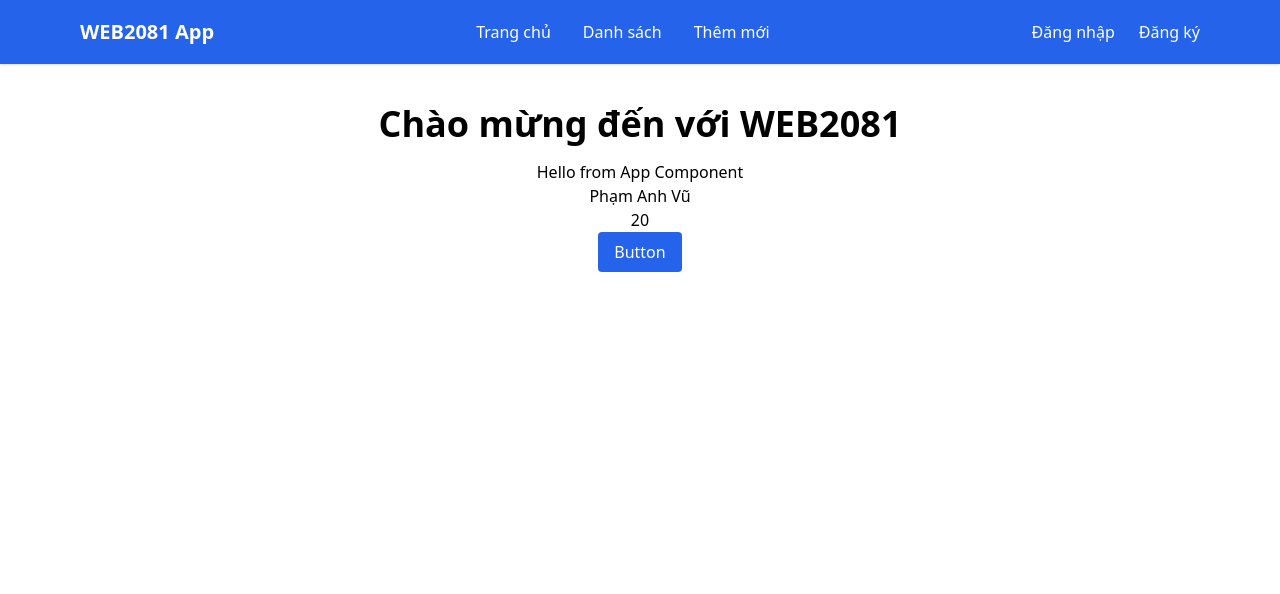
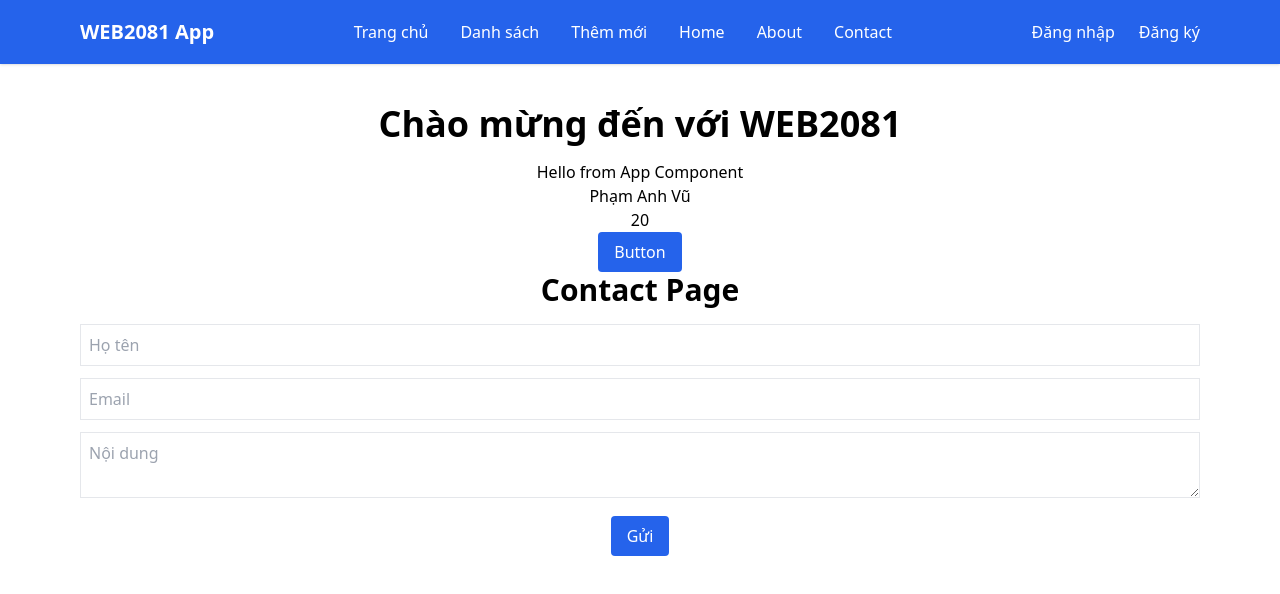
Before and after one commit to anhvu206/phanhvu, an Angular app: page /contact in a window 1280 px wide. Before the commit this address led to /. Shown: the top 594 px of the page. Built offline with nearby package versions, Linux system fonts and the light colour scheme.

Commit message:
Buoi 2 Angular Routing complete

```diff
--- a/src/app/app.html
+++ b/src/app/app.html
@@ -8,6 +8,9 @@
       <a href="#" class="hover:text-gray-200">Trang chủ</a>
       <a href="#" class="hover:text-gray-200">Danh sách</a>
       <a href="#" class="hover:text-gray-200">Thêm mới</a>
+      <a routerLink="/home" class="hover:text-gray-200">Home</a>
+      <a routerLink="/about" class="hover:text-gray-200">About</a>
+      <a routerLink="/contact" class="hover:text-gray-200">Contact</a>
     </div>
 
     <div class="hidden md:flex items-center space-x-6">
--- a/src/app/app.routes.ts
+++ b/src/app/app.routes.ts
@@ -1,3 +1,11 @@
 import { Routes } from '@angular/router';
+import { Home } from './home/home';
+import { About } from './pages/about/about';
+import { Contact } from './contact/contact';
 
-export const routes: Routes = [];
+export const routes: Routes = [
+  { path: '', component: Home },
+  { path: 'home', component: Home },
+  { path: 'about', component: About },
+  { path: 'contact', component: Contact },
+];
--- a/src/app/app.ts
+++ b/src/app/app.ts
@@ -1,21 +1,19 @@
 import { Component } from '@angular/core';
-import { RouterOutlet } from '@angular/router';
+import { RouterOutlet, RouterLink } from '@angular/router';
 
 @Component({
   selector: 'app-root',
-  imports: [RouterOutlet],
+  imports: [RouterOutlet, RouterLink],
   templateUrl: './app.html',
   styleUrl: './app.css',
 })
 export class App {
-  title = 'Hello from App Component'; // property -> {{ title }}
+  title = 'Hello from App Component';
   name = 'Phạm Anh Vũ';
   age = 20;
 
-  // method -> event binding (click)
   sayHello() {
     alert('Hello from App Component');
-    console.log('Hello from App Component');
   }
 
   delete() {
--- /dev/null
+++ b/src/app/contact/contact.css
@@ -0,0 +1 @@
+/* Contact style */
--- /dev/null
+++ b/src/app/contact/contact.html
@@ -0,0 +1,11 @@
+<h1 class="text-3xl font-bold mb-4">Contact Page</h1>
+
+<form class="space-y-3">
+  <input class="border p-2 w-full" placeholder="Họ tên" />
+
+  <input class="border p-2 w-full" placeholder="Email" />
+
+  <textarea class="border p-2 w-full" placeholder="Nội dung"></textarea>
+
+  <button class="bg-blue-600 text-white px-4 py-2 rounded">Gửi</button>
+</form>
--- /dev/null
+++ b/src/app/contact/contact.ts
@@ -0,0 +1,9 @@
+import { Component } from '@angular/core';
+
+@Component({
+  selector: 'app-contact',
+  standalone: true,
+  templateUrl: './contact.html',
+  styleUrl: './contact.css',
+})
+export class Contact {}
--- /dev/null
+++ b/src/app/pages/about/about.html
@@ -0,0 +1 @@
+<h2>Đây là trang giới thiệu</h2>
--- /dev/null
+++ b/src/app/pages/about/about.ts
@@ -0,0 +1,8 @@
+import { Component } from '@angular/core';
+
+@Component({
+  selector: 'app-about',
+  templateUrl: './about.html',
+  styleUrl: './about.css',
+})
+export class About {}
```
Also changed, not shown: src/app/pages/about/about.css (added).
